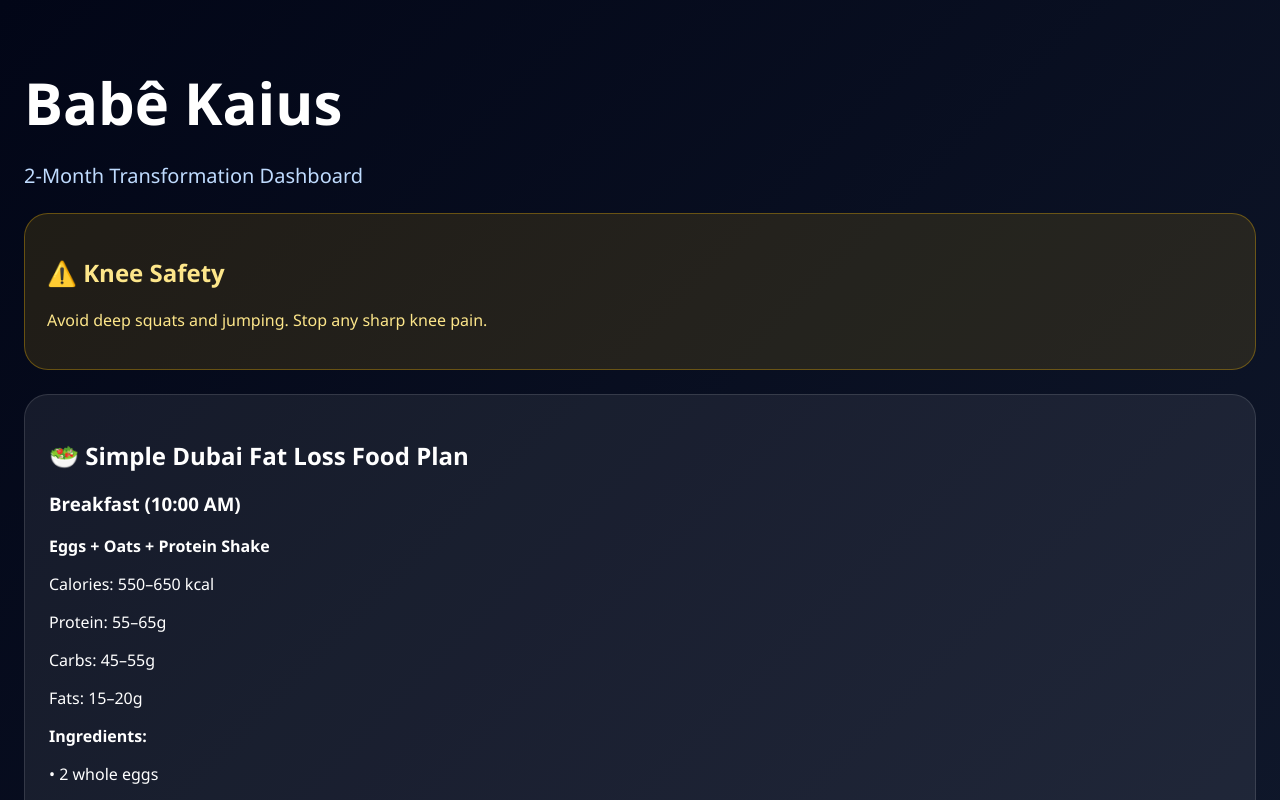
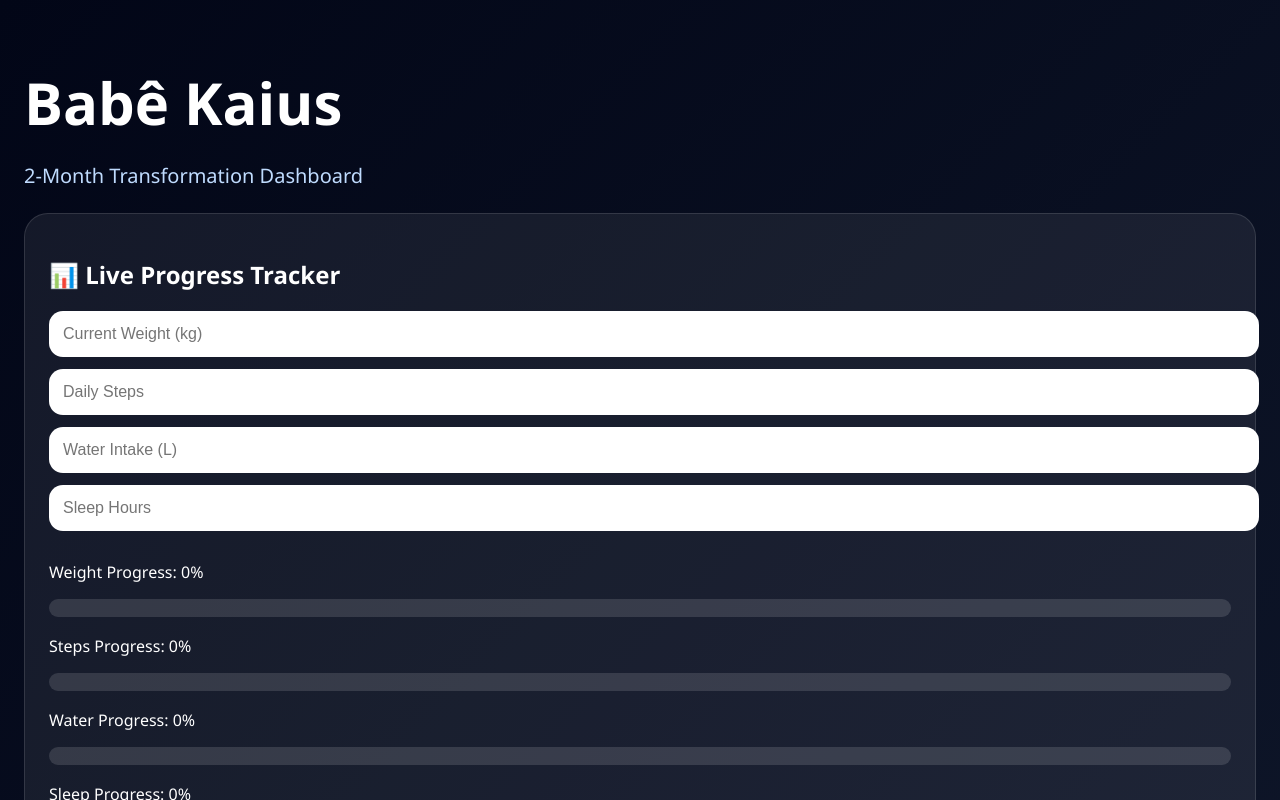
Before and after one commit to saudsaeed1992-eng/fitness-coach-app, a Next.js app: page / in a window 1280 px wide. Shown: the top 800 px of the page. Built offline with nearby package versions, Linux system fonts and the light colour scheme.

Commit message:
Update page.js

```diff
--- a/app/page.js
+++ b/app/page.js
@@ -272,7 +272,6 @@ export default function Home() {
         2-Month Transformation Dashboard
       </p>
 
-      {activeSection === "progress" && (
 <section style={styles.card}>
   <h2>📊 Live Progress Tracker</h2>
         <input
@@ -339,7 +338,6 @@ export default function Home() {
           </div>
         )}
       </section>
-      )}
 
       <section style={styles.warning}>
         <h2>⚠️ Knee Safety</h2>
```
